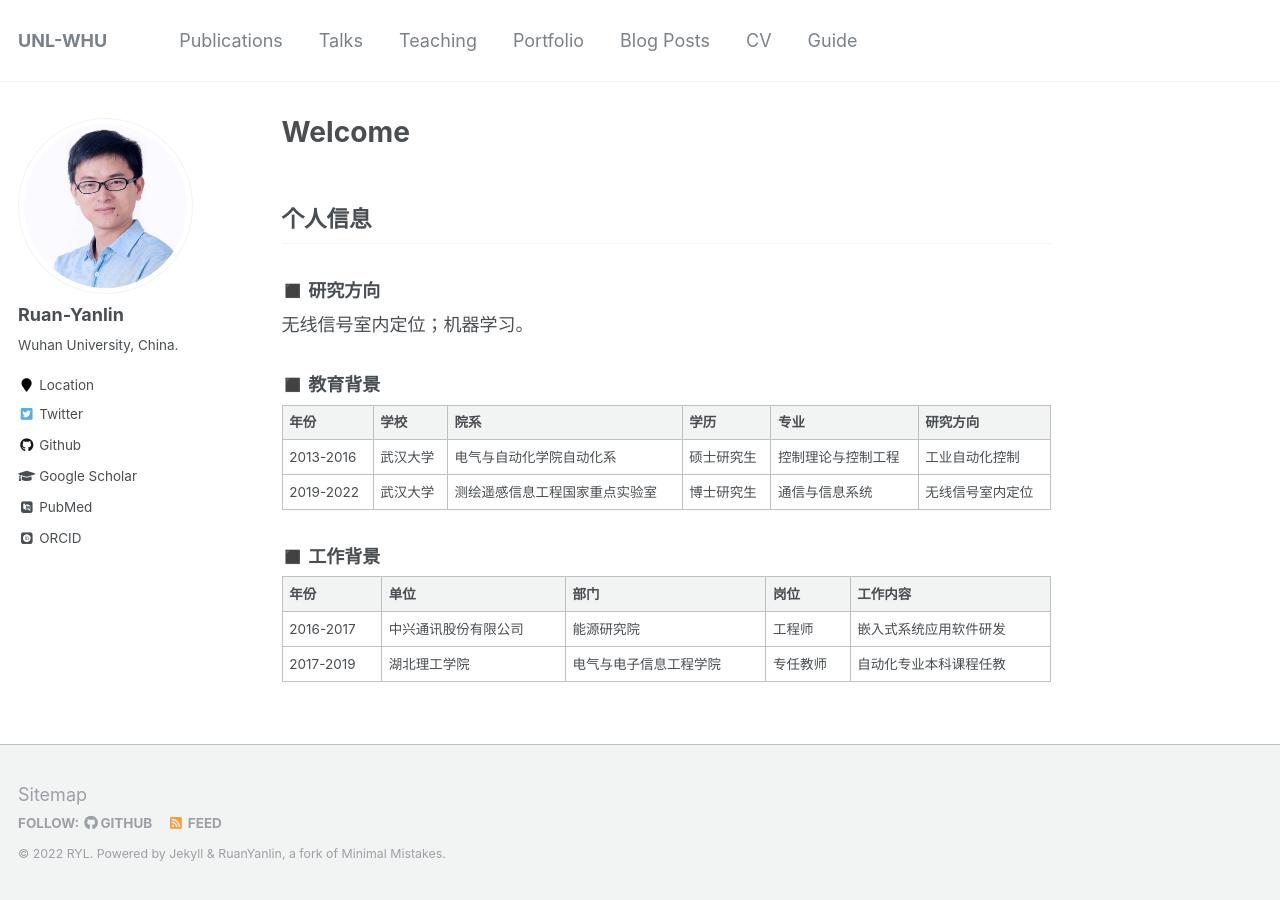
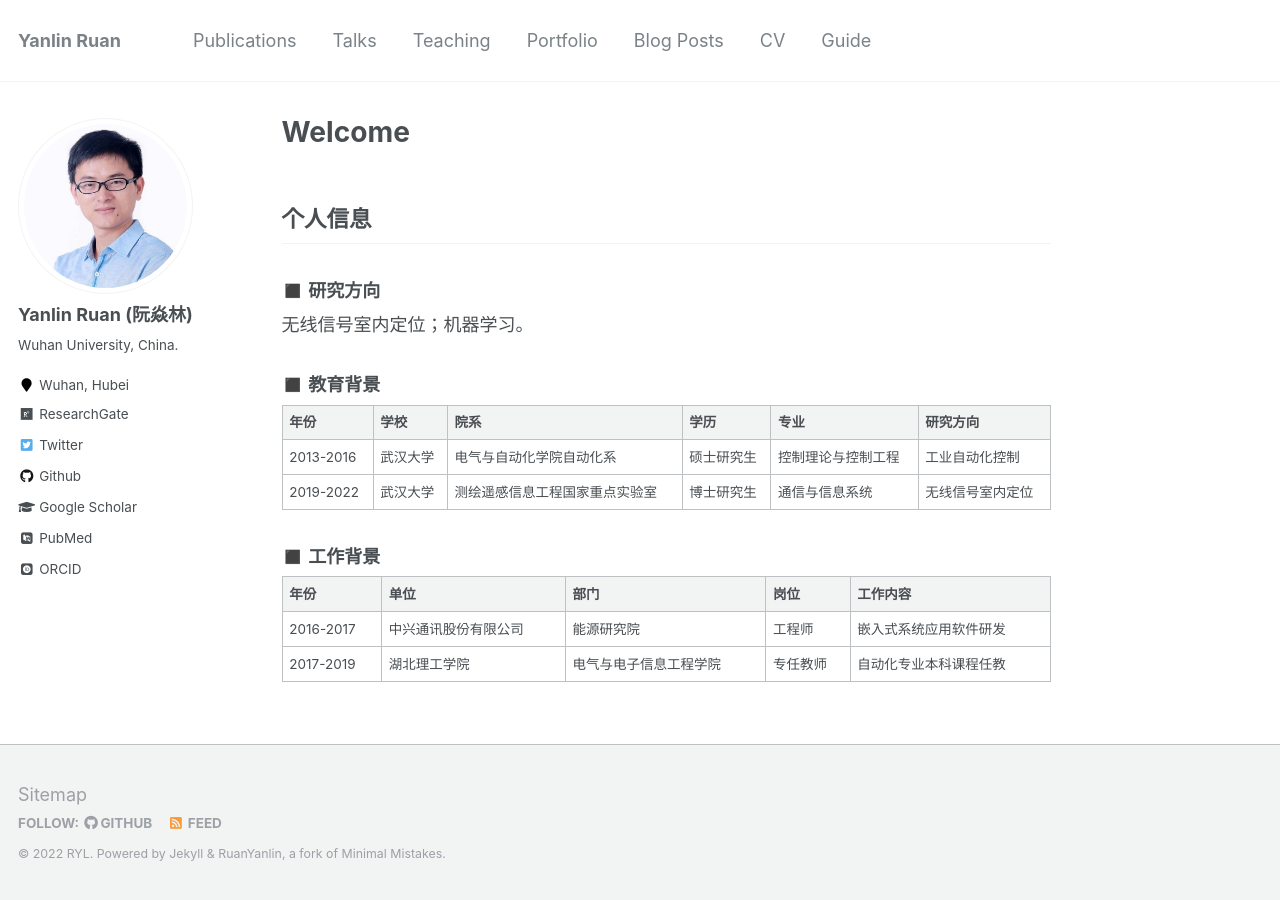
Before and after one commit to whuryl/whuryl.github.io, a Jekyll site: the page built from _pages/about.md, in a window 1280 px wide. Built offline with Jekyll 4.4.1, drawn with Linux system fonts in a browser that asks for light colours; some web fonts are replaced.

Commit message:
Update _config.yml

```diff
--- a/_config.yml
+++ b/_config.yml
@@ -7,7 +7,7 @@
 
 # Site Settings
 locale                   : "en-US"
-title                    : "UNL-WHU"
+title                    : "Yanlin Ruan"
 title_separator          : "-"
 name                     : &name "RYL"
 description              : &description "personal description"
@@ -80,15 +80,15 @@ analytics:
 
 # Site Author
 author:
-  name             : "Ruan-Yanlin"
+  name             : "Yanlin Ruan (阮焱林)"
   avatar           : "profile.png"
   bio              : "Wuhan University, China."
-  location         : "Location"
+  location         : "Wuhan, Hubei"
   employer         :
-  pubmed           : "https://www.ncbi.nlm.nih.gov/pubmed/?term=john+snow"
-  googlescholar    : "http://yourfullgooglescholarurl.com"
+  pubmed           : "https://ruanyanlin.cn"
+  googlescholar    : "https://scholar.google.com/citations?user=IVA0DN0AAAAJ&hl=en"
   email            :
-  researchgate     :  # example: "https://www.researchgate.net/profile/yourprofile"
+  researchgate     :  "https://www.researchgate.net/profile/Yanlin-Ruan"
   uri              :
   bitbucket        :
   codepen          :
@@ -96,14 +96,14 @@ author:
   flickr           :
   facebook         :
   foursquare       :
-  github           : "academicpages"
+  github           : "https://github.com/whuryl"
   google_plus      :
   keybase          :
   instagram        :
   impactstory      : #"https://profiles.impactstory.org/u/xxxx-xxxx-xxxx-xxxx"
   lastfm           :
   linkedin         :
-  orcid            : "http://orcid.org/yourorcidurl"
+  orcid            : "https://orcid.org/0000-0001-5322-5877"
   pinterest        :
   soundcloud       :
   stackoverflow    : # http://stackoverflow.com/users/123456/username
```
